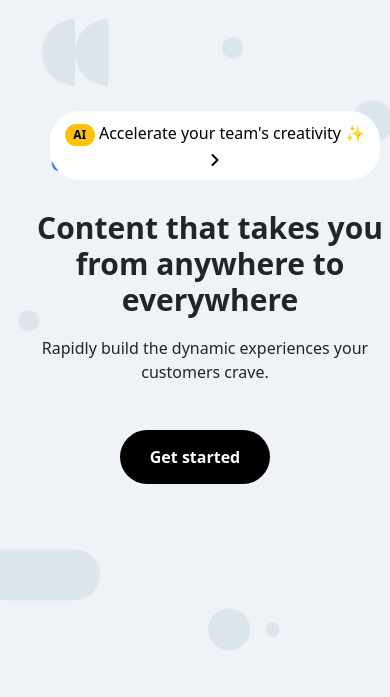
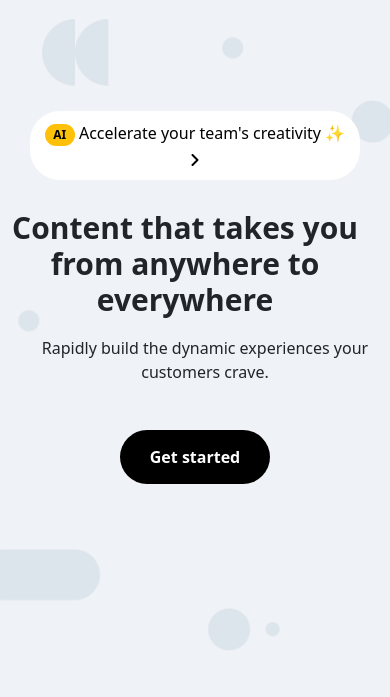
Before and after one commit to Liegeman11/Contentful-Replica, a plain HTML site: page index.html in a window 390 px wide. Shown: the part 147-844 px from the top of the page. Drawn offline with nearby package versions, Linux system fonts and the light colour scheme.

Commit message:
updated media screen

```diff
--- a/style.css
+++ b/style.css
@@ -493,7 +493,7 @@ margin: 50px 50px 10px 200px;
     }
     .btn1{
         padding: 10px;
-    margin-left: 30px;
+    margin-left: 10px;
     border-radius: 30px;
     background-color: white;
     border: none;
@@ -507,7 +507,7 @@ margin: 50px 50px 10px 200px;
         margin-top: 30px;
         text-align: center;
         font-weight: bolder;
-        width: 400px;
+        width: 350px;
         padding: 0px;
     }
     .para{
```
